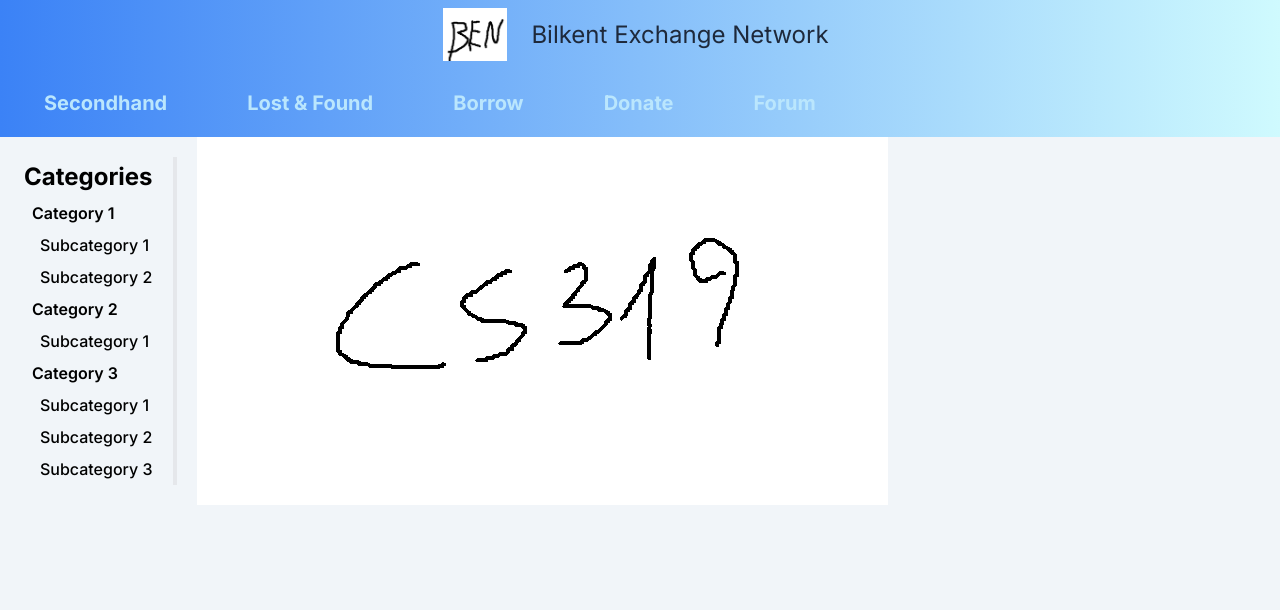
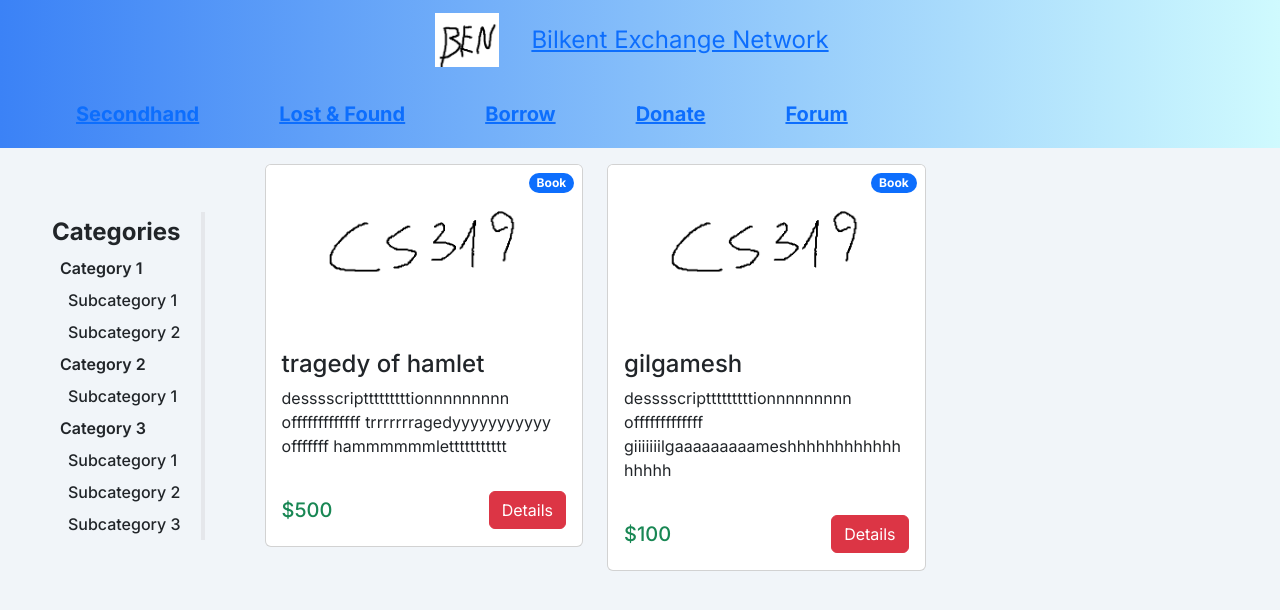
Before and after one commit to gorkemsolun/bilkent-exchange-network, a Next.js app: page /secondhand in a window 1280 px wide. Shown: the top 610 px of the page. Built offline with nearby package versions, Linux system fonts and the light colour scheme.

Commit message:
Add Second-hand Item Component #3
SecondHandItem component can be used for lost&found, borrow, and donation items with minimal changes.

```diff
--- a/src/app/secondhand/page.tsx
+++ b/src/app/secondhand/page.tsx
@@ -1,12 +1,30 @@
 import SecondHandCategories from "./secondhandcategories";
+import SecondHandItem from "../../components/SecondHandItem"
 import "../../styles/globals.css";
 
 export default function SecondHand() {
+  const secondHandItems = [{  // dummy data
+    id: 1,
+    title: "tragedy of hamlet",
+    description: "desssscriptttttttttionnnnnnnnn offfffffffffff trrrrrrragedyyyyyyyyyyy offfffff hammmmmmlettttttttttt",
+    category: "Book",
+    imgSrc: "cs319.png",
+    price: "500"
+  },
+  {
+    id: 2,
+    title: "gilgamesh",
+    description: "desssscriptttttttttionnnnnnnnn offfffffffffff giiiiiiilgaaaaaaaaameshhhhhhhhhhhhhhhhh",
+    category: "Book",
+    imgSrc: "cs319.png",
+    price: "100"
+  }];
+
   return (
     <div className="flex flex-row grow">
       <SecondHandCategories></SecondHandCategories>
       <div className="w-full h-full">
-        <img className="" src="cs319.png" alt="cs319" />
+        <SecondHandItem secondHandItems={secondHandItems}/>
       </div>
     </div>
   );
--- /dev/null
+++ b/src/components/SecondHandItem.tsx
@@ -0,0 +1,54 @@
+import Link from "next/link";
+import "bootstrap/dist/css/bootstrap.min.css"; // Import bootstrap CSS
+import "../styles/globals.css";
+
+interface SecondHandItemProps {
+    secondHandItems: {
+      id: number;
+      title: string;
+      description: string;
+      category: string;
+      imgSrc: string;
+      price: string;
+    }[];
+  }
+
+export default function SecondHandItem({secondHandItems} : SecondHandItemProps) {
+    return (
+    <>
+        <div className="container">
+        <div className="row">
+            {secondHandItems.map((item) => (
+            <div className="col-12 col-sm-8 col-md-6 col-lg-4" key={item.id}>
+                <div className="card">
+                <div className="position-relative">
+                    <span className="badge bg-primary rounded-pill position-absolute top-0 end-0 m-2">
+                    {item.category}
+                    </span>
+                    <img className="card-img" src={item.imgSrc} alt="Vans" />
+                </div>
+                <div className="card-img-overlay d-flex justify-content-end">
+                    <a href="#" className="card-link text-danger like">
+                    <i className="fas fa-heart"></i>
+                    </a>
+                </div>
+                <div className="card-body">
+                    <h4 className="card-title">{item.title}</h4>
+                    <p className="card-text">{item.description}</p>
+                    <div className="buy d-flex justify-content-between align-items-center">
+                    <div className="price text-success">
+                        <h5 className="mt-4">${item.price}</h5>
+                    </div>
+                    <a href="#" className="btn btn-danger mt-3">
+                        <i className="fas fa-shopping-cart"></i> Details
+                    </a>
+                    </div>
+                </div>
+                </div>
+            </div>
+            ))}
+        </div>
+     </div>
+    </>
+    )
+}
```
Also changed, not shown: package.json (+6 -3 lines), 1 other file (tests, documents, lock files or other folders).
